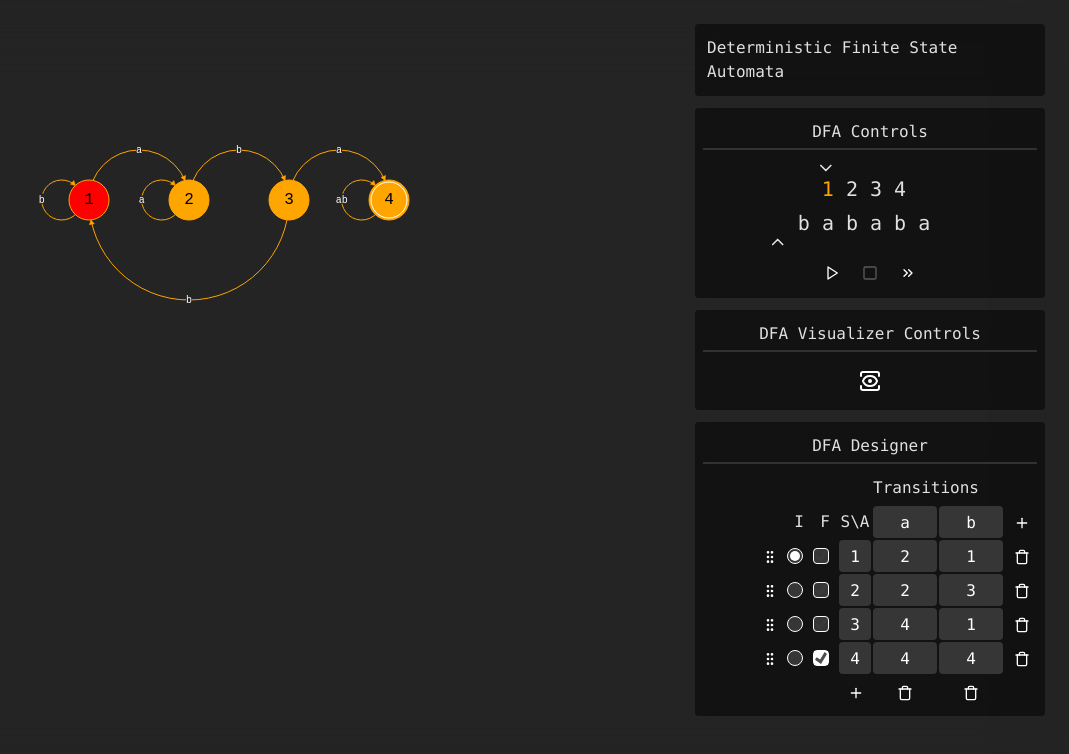
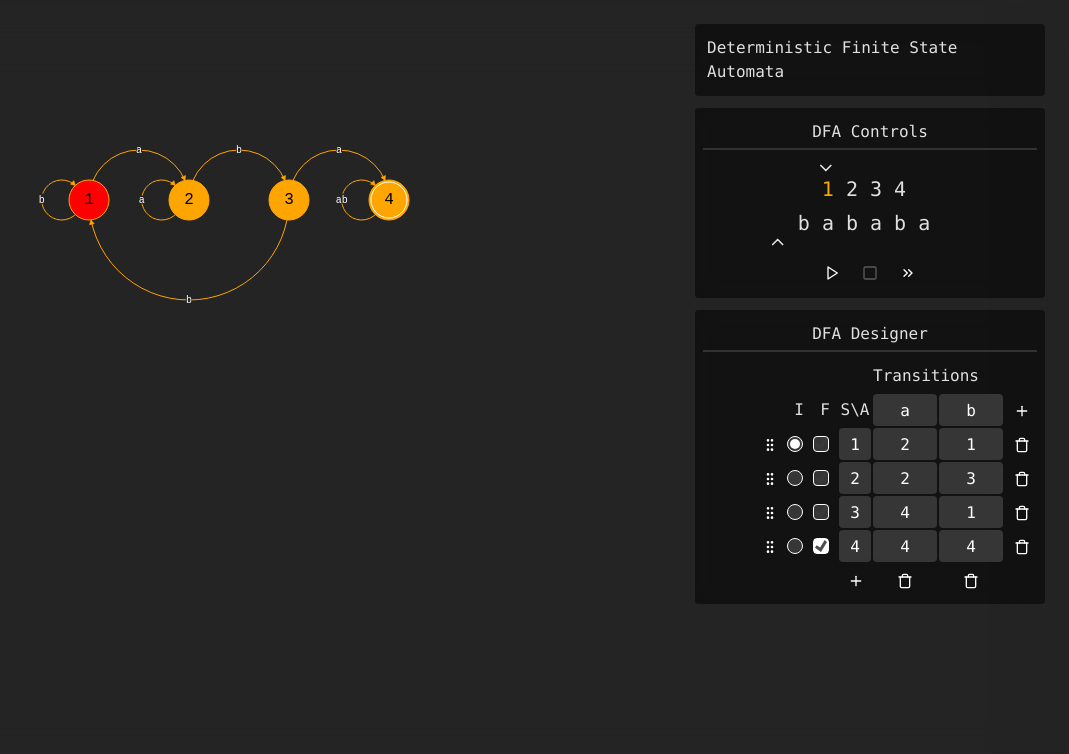
Before and after one commit to utkusagocak/automata-simulator, a Vue app: page / in a window 1280 px wide. Shown: the top 754 px of the page, without its empty margins (211-1280 px from the left). Built offline with nearby package versions, Linux system fonts and the light colour scheme.

Commit message:
removed visualizer controls

```diff
--- a/src/App.vue
+++ b/src/App.vue
@@ -71,7 +71,7 @@ onMounted(() => {
       </div>
 
       <DFAControls :dfa="dfa" />
-      <DFAVisualizerControls :visualizer="visualizer" />
+      <!-- <DFAVisualizerControls :visualizer="visualizer" /> -->
       <DFADesigner :dfa="dfa" />
     </div>
   </div>
--- a/src/DFA/DFAVisualizer.vue
+++ b/src/DFA/DFAVisualizer.vue
@@ -7,15 +7,10 @@ import GraphNode from './GraphNode.vue';
 import GraphEdge from './GraphEdge.vue';
 
 const { dfa } = defineProps<{ dfa: DFA }>();
-// const graph = computed(() => {
-//   return createDFAGraph(dfa);
-// });
-
 const graph = ref<DFAGraph>(new DFAGraph());
 watch(
   () => dfa,
   (dfa) => {
-    // graph.value = createDFAGraph(dfa);
     graph.value.updateGraph(dfa);
   },
   { deep: true },
```
